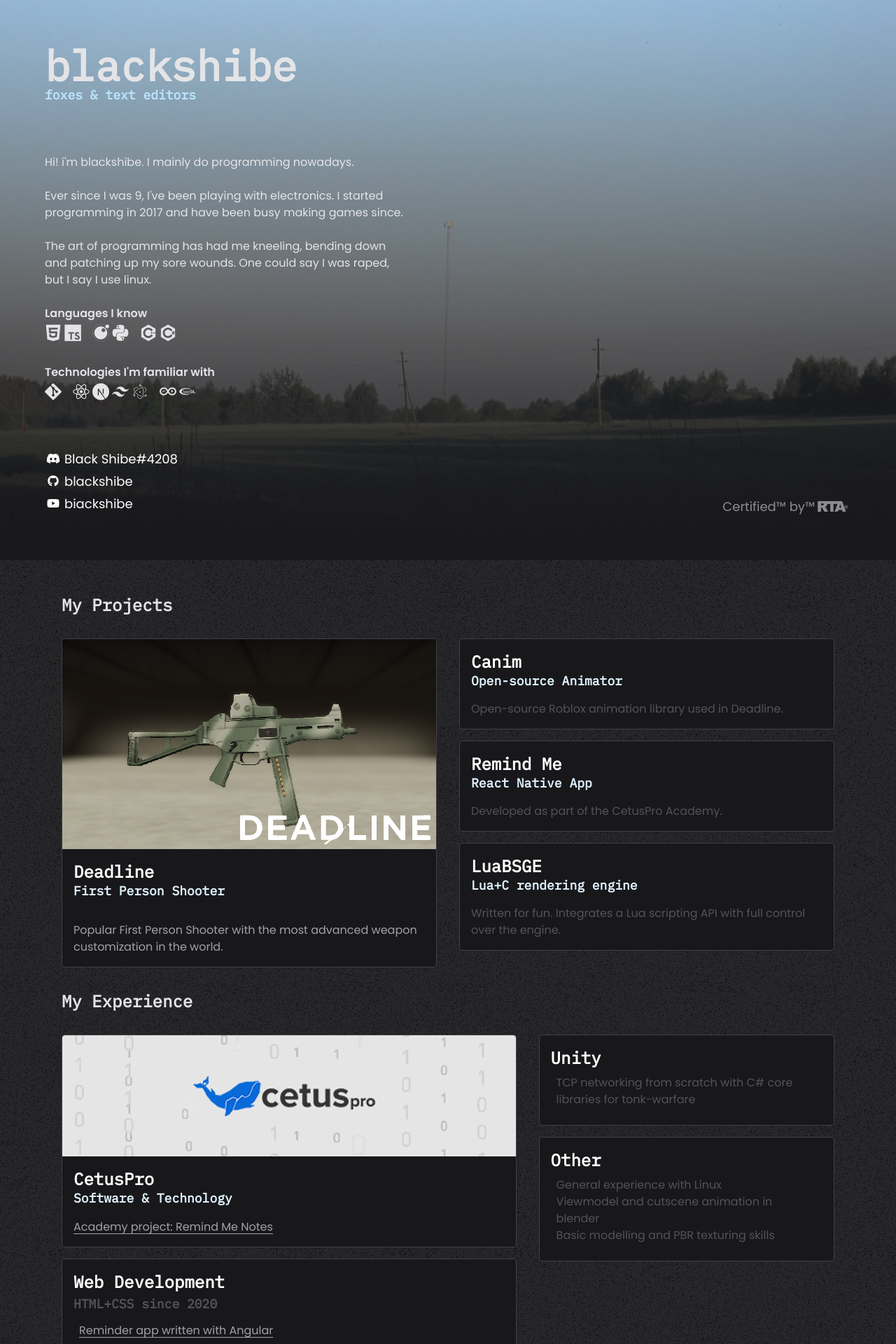
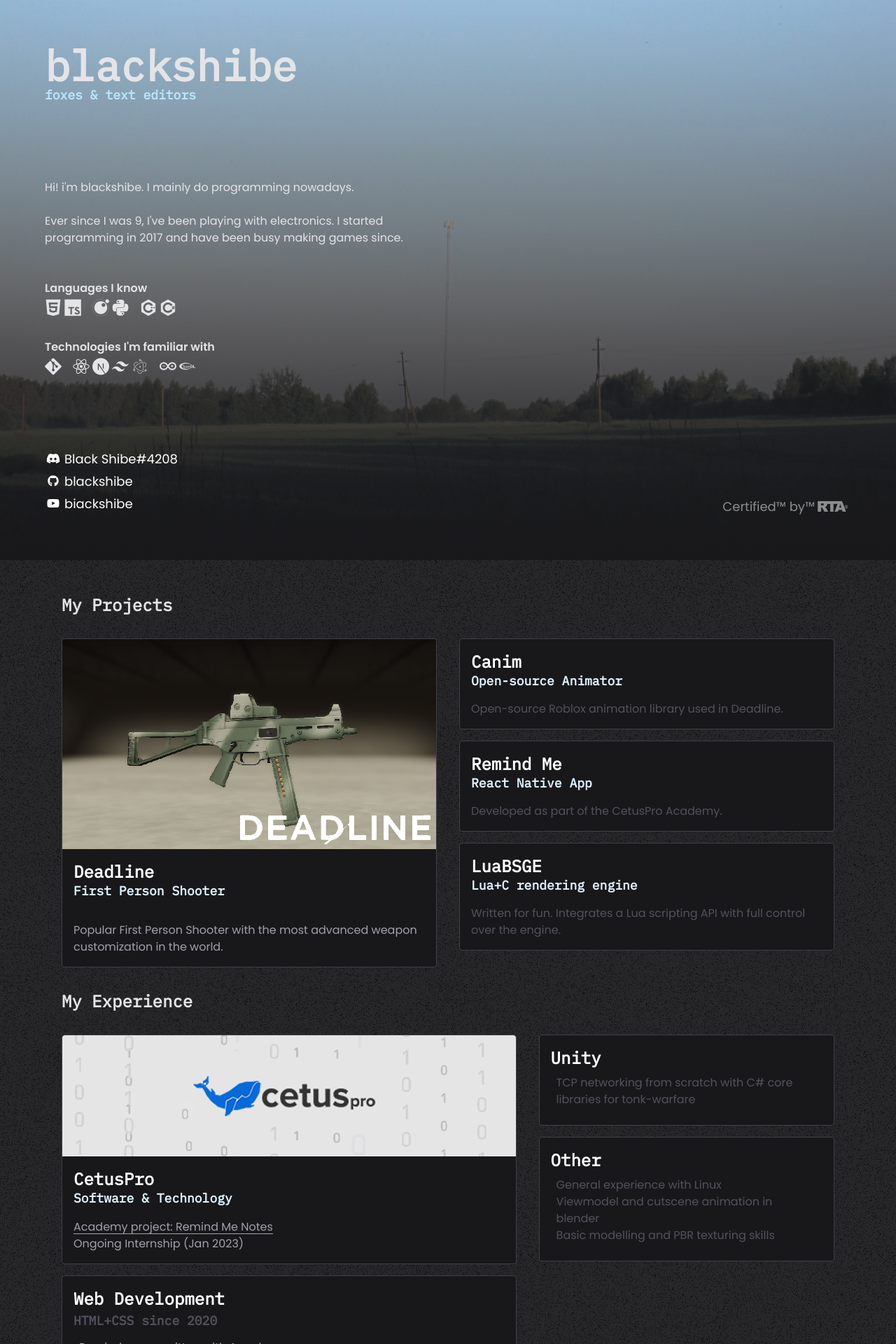
Before and after one commit to blackshibe/blackshibe.github.io, a React (Create React App) app: page / in a window 1280 px wide. Shown: the top 1920 px of the page at 70% size. Built offline with nearby package versions, Linux system fonts and the light colour scheme.

Commit message:
update cetuspro and favicon

```diff
--- a/src/Site.tsx
+++ b/src/Site.tsx
@@ -75,10 +75,12 @@ function Site() {
 							have been busy making games since.
 						</p>
 						<br />
-						<p>
+						{/* <p>
 							The art of programming has had me kneeling, bending down and patching up my sore wounds. One
 							could say I was raped, but I say I use linux.
 						</p>
+						*/}
+
 						<br />
 
 						<p className="font-bold">Languages I know</p>
@@ -121,7 +123,8 @@ function Site() {
 					</div>
 				</div>
 				<div className="card-width flex justify-end items-end text-white p-16 invisible md:visible opacity-50">
-					Certified™ by™<img src="RTA.png" alt="RTA certification" width={"48px"} className={"mr-1 mb-1"}/>
+					Certified™ by™
+					<img src="RTA.png" alt="RTA certification" width={"48px"} className={"mr-1 mb-1"} />
 				</div>
 			</div>
 			{/* 2nd page */}
@@ -185,12 +188,15 @@ function Site() {
 								/>
 								<div className="p-4">
 									<Header header="CetusPro" footer="Software & Technology" />
+									<p>
 										<a
 											href="https://github.com/blackshibe/remind-me-notes"
 											className="text-zinc-400 text-base underline "
 										>
 											Academy project: Remind Me Notes
 										</a>
+									</p>
+									<p className="text-zinc-400 text-base">Ongoing Internship (Jan 2023)</p>
 								</div>
 							</ProjectCard>
 							<ExperienceCard>
```
Also changed, not shown: 1 other file (tests, documents, lock files or other folders). Lines whose indentation alone changed are shown as unchanged.
